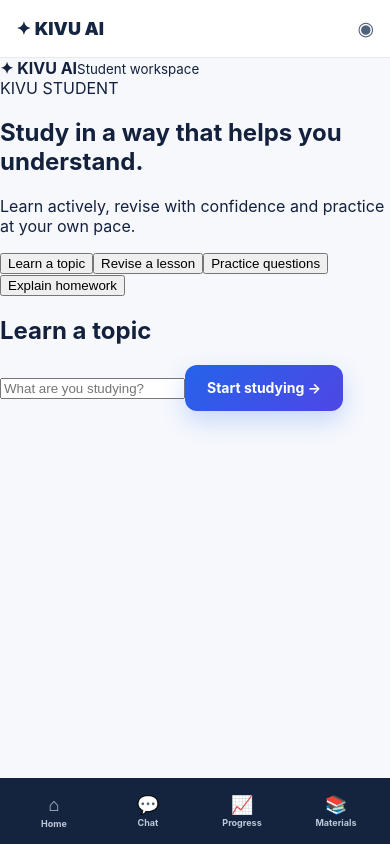
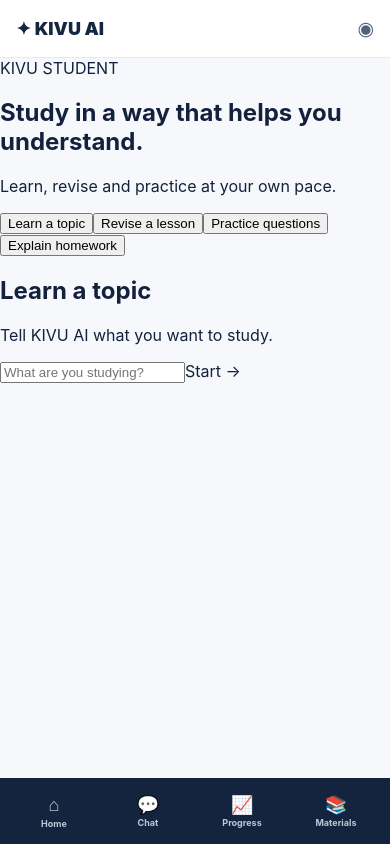
Before and after one commit to senid-221/kivu-ai, a Next.js app: page /app/student in a window 390 px wide. Built offline with nearby package versions, Linux system fonts and the light colour scheme.

Commit message:
Simplify student study controls for mobile

```diff
--- a/src/app/app/student/page.tsx
+++ b/src/app/app/student/page.tsx
@@ -14,25 +14,22 @@ export default function Student() {
   const [mode, setMode] = useState(modes[0]);
   const [topic, setTopic] = useState("");
 
+  const prompt = topic.trim()
+    ? `${mode}: ${topic.trim()}`
+    : mode;
+
   return (
-    <main className="app">
-      <header>
-        <div>
-          <b>✦ KIVU AI</b>
-          <small>Student workspace</small>
-        </div>
-      </header>
-
-      <section className="welcome">
-        <span>KIVU STUDENT</span>
+    <main className="studentPage">
+      <section className="studentIntro">
+        <span className="studentEyebrow">KIVU STUDENT</span>
         <h1>Study in a way that helps you understand.</h1>
-        <p>Learn actively, revise with confidence and practice at your own pace.</p>
+        <p>Learn, revise and practice at your own pace.</p>
       </section>
 
-      <div className="studyModes">
+      <nav className="studentModes" aria-label="Choose study mode">
         {modes.map((item) => (
           <button
-            className={mode === item ? "selected" : ""}
+            className={mode === item ? "studentMode active" : "studentMode"}
             onClick={() => setMode(item)}
             key={item}
             type="button"
@@ -40,21 +37,26 @@ export default function Student() {
             {item}
           </button>
         ))}
-      </div>
+      </nav>
 
-      <section className="studyBox">
+      <section className="studentStudy">
         <h2>{mode}</h2>
+        <p className="studentHelp">Tell KIVU AI what you want to study.</p>
+
+        <div className="studentInputRow">
           <input
             value={topic}
             onChange={(event) => setTopic(event.target.value)}
             placeholder="What are you studying?"
+            aria-label="What are you studying?"
           />
           <Link
-          className="button"
-          href={"/app/chat?model=student&prompt=" + encodeURIComponent(mode + ": " + topic)}
+            className="studentStart"
+            href={"/app/chat?model=student&prompt=" + encodeURIComponent(prompt)}
           >
-          Start studying →
+            Start →
           </Link>
+        </div>
       </section>
     </main>
   );
```
Lines whose indentation alone changed are shown as unchanged.
